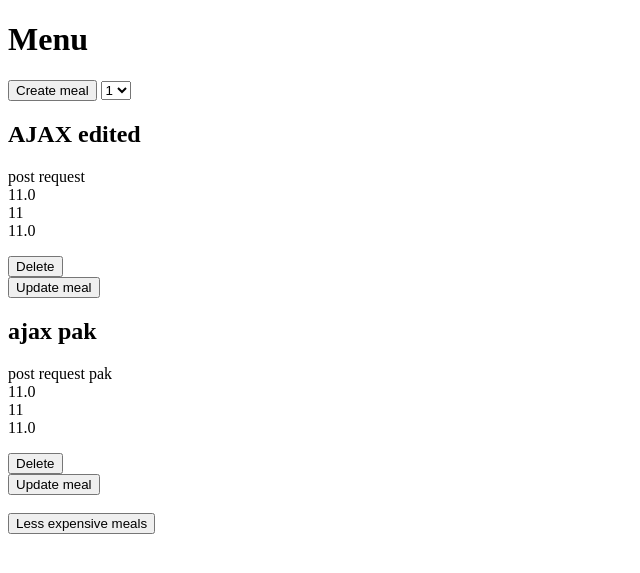
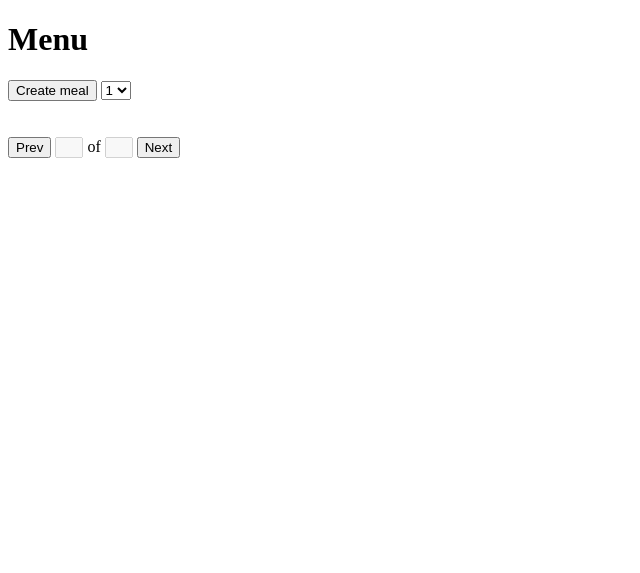
Before and after one commit to sgalabov22/RestaurantMenuSystem, a Flask app: page / in a window 1280 px wide. Shown: the top 573 px of the page, without its empty margins (0-640 px from the left). Run offline with Flask 2, Linux system fonts and the light colour scheme; data comes from the database, SQL or seed files in the repository.

Commit message:
Get all meals request, create meal request and edit meal request now have frontend which communicates with the api. Pagination also works with requests to the api

```diff
--- a/app/__init__.py
+++ b/app/__init__.py
@@ -1,11 +1,13 @@
 import os
 from flask import Flask, render_template, request, redirect, url_for
+from flask_cors import CORS, cross_origin
 from flask_sqlalchemy import SQLAlchemy
 
 project_dir = os.path.dirname(os.path.abspath(__file__))
 database_file = "sqlite:///{}".format(os.path.join(project_dir, "mealdatabase.db"))
 
 app = Flask(__name__)
+cors = CORS(app)
 app.config["SQLALCHEMY_DATABASE_URI"] = database_file
 app.config["SQLALCHEMY_TRACK_MODIFICATIONS"] = False
 
--- a/app/templates/home.html
+++ b/app/templates/home.html
@@ -3,6 +3,128 @@
   <head>
     <meta charset="utf-8">
     <title>Home</title>
+
+    <script src="https://ajax.googleapis.com/ajax/libs/jquery/3.4.0/jquery.min.js"></script>
+    <script type="text/javascript">
+      $(document).ready(function() {
+        var meal = {};
+        meal["name"] = $("input[name=name]").val();
+        meal["description"] = $("input[name=description]").val();
+        meal["weight"] = parseFloat($("input[name=weight]").val());
+        meal["calories"] = parseInt($("input[name=calories]").val(), 10);
+        meal["price"] = parseFloat($("input[name=price]").val());
+
+        $.ajax({
+          type: "GET",
+          url: "http://localhost:5000/api/meals",
+          processData: true,
+          success: function(data, status, xhrStatus) {
+            // console.log(data);
+            // console.log(data['items']);
+            // create html element for each item in data['items']
+
+            // console.log(data['_meta']['page']);
+            $("#txtPage").val(data['_meta']['page']);
+            $("#txtTotal").val(data['_meta']['total_pages']);
+
+            data['items'].forEach((item) => {
+              var meal = $("<div></div>");
+              meal.append('<h1>' + item['name'] + '</h1>');
+              meal.append('<p> description: ' + item['description'] + '</p>');
+              meal.append('<p> weight: ' + item['weight'] + '</p>');
+              meal.append('<p> calories: ' + item['calories'] + '</p>');
+              meal.append('<p>price: ' + item['price'] + '</p>');
+              console.log(meal);
+              $(".meal-container").append(meal);
+            });
+          },
+          error: function(xhrStatus, status, error) {
+            alert("An error occured");
+          }
+        });
+
+        $("#next-page").click(function() {
+          var page = ~~$("#txtPage").val();
+          var totalPages = ~~$("#txtTotal").val();
+          var nextPage = page + 1;
+
+          console.log("nextPage = " + nextPage);
+
+          if (nextPage == totalPages) {
+            $('#next-page').prop('disabled', true);
+          }
+          if (nextPage <= totalPages) {
+            $('#prev-page').prop('disabled', false);
+
+            $.ajax({
+              type: "GET",
+              url: "http://localhost:5000/api/meals?page=" + nextPage,
+              processData: true,
+              success: function(data, status, xhrStatus) {
+                $(".meal-container").empty();
+                $("#txtPage").val(nextPage);
+
+                console.log(data);
+                console.log(data['items']);
+                // create html element for each item in data['items']
+
+                data['items'].forEach((item) => {
+                  var meal = $("<div></div>");
+                  meal.append('<h1>' + item['name'] + '</h1>');
+                  meal.append('<p> description: ' + item['description'] + '</p>');
+                  meal.append('<p> weight: ' + item['weight'] + '</p>');
+                  meal.append('<p> calories: ' + item['calories'] + '</p>');
+                  meal.append('<p>price: ' + item['price'] + '</p>');
+                  console.log(meal);
+                  $(".meal-container").append(meal);
+                });
+              }
+            });
+          }
+        });
+
+        $("#prev-page").click(function() {
+          var page = ~~$("#txtPage").val();
+          var totalPages = ~~$("#txtTotal").val();
+          var prevPage = page - 1;
+
+          console.log("prevPage = " + prevPage);
+
+          if (prevPage == 1) {
+            $('#prev-page').prop('disabled', true);
+          }
+          if (prevPage >= 1) {
+            $('#next-page').prop('disabled', false);
+
+            $.ajax({
+              type: "GET",
+              url: "http://localhost:5000/api/meals?page=" + prevPage,
+              processData: true,
+              success: function(data, status, xhrStatus) {
+                $(".meal-container").empty();
+                $("#txtPage").val(prevPage);
+
+                console.log(data);
+                console.log(data['items']);
+                // create html element for each item in data['items']
+
+                data['items'].forEach((item) => {
+                  var meal = $("<div></div>");
+                  meal.append('<h1>' + item['name'] + '</h1>');
+                  meal.append('<p> description: ' + item['description'] + '</p>');
+                  meal.append('<p> weight: ' + item['weight'] + '</p>');
+                  meal.append('<p> calories: ' + item['calories'] + '</p>');
+                  meal.append('<p>price: ' + item['price'] + '</p>');
+                  console.log(meal);
+                  $(".meal-container").append(meal);
+                });
+              }
+            });
+          }
+        });
+      });
+    </script>
+
   </head>
   <body>
     {% block body %}
@@ -15,30 +137,18 @@
       <option value="5">5</option>
     </select>
 
-    {% for meal in meals %}
-      <h2>{{meal.name}}</h2>
-      <p>
-        {{meal.description}}<br>
-        {{meal.weight}}<br>
-        {{meal.calories}}<br>
-        {{meal.price}}<br>
-      </p>
+    <div class="meal-container">
 
-      <form action="./delete" method="POST">
-        <input type="hidden" name="name" value="{{meal.name}}">
-        <input type="submit" value="Delete">
-      </form>
+    </div>
 
-      <a href="{{ url_for('update', oldmeal_id = meal.meal_id ) }}"><button type="button" name="button">Update meal</button></a>
-    {% endfor %}
     <br><br>
-    {% if prev_url %}
-      <a href="{{ prev_url }}"><button type="button" name="button">More expensive meals</button></a>
-    {% endif %}
+    <button type="button" name="button" id="prev-page">Prev</button>
 
-    {% if next_url %}
-      <a href="{{ next_url }}"><button type="button" name="button">Less expensive meals</button></a>
-    {% endif %}
+    <input type="text" id="txtPage" disabled="true" style="width: 20px;" />
+      <span>of</span>
+    <input type="text" id="txtTotal" disabled="true" style="width: 20px;" />
+
+    <button type="button" name="button" id="next-page">Next</button>
 
     {% endblock %}
   </body>
```
